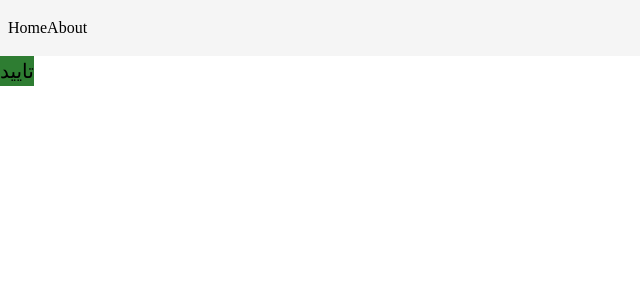
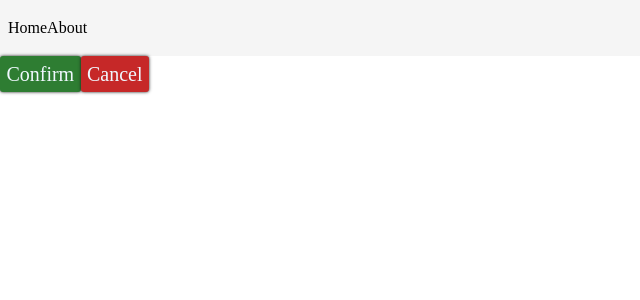
Before and after one commit to Alireza-WebDeveloper/Styled_Component, a React (Vite) app: page / in a window 1280 px wide. Shown: the top 300 px of the page, without its empty margins (0-640 px from the left). Built offline with nearby package versions, Linux system fonts and the light colour scheme.

Commit message:
Update FormButton

```diff
--- a/src/Components/Common/FormButton/index.tsx
+++ b/src/Components/Common/FormButton/index.tsx
@@ -5,30 +5,54 @@ import styled from "styled-components";
 interface FormButtonProps {
   children: React.ReactNode;
   type: "confirm" | "cancel";
+  size: "default" | "small" | "large";
+  onClick(): void;
 }
 
 // Styled component for FormButton
 const StyledFormButton = styled.button<FormButtonProps>`
   /* Conditions */
-
   background-color: ${(props) =>
     props.type === "confirm" ? "var(--green-800)" : "var(--red-800)"};
   font-size: var(--font-p2);
+
   &:hover {
     background-color: ${(props) =>
       props.type === "confirm" ? "var(--green-700)" : "var(--red-700)"};
   }
 
   /* Public */
-  padding: "0.3rem 0.6rem";
-  border-radius: "0.2rem";
-  color: "aliceblue";
-  text-transform: "capitalize";
-  transition: "all 0.3s ease-in";
+  padding: ${(props) => {
+    switch (props.size) {
+      case "default":
+        return "0.3rem 0.6rem";
+      case "small":
+        return "0.2rem 0.4rem";
+      case "large":
+        return "0.5rem 0.8rem";
+      default:
+        return "0.3rem 0.6rem";
+    }
+  }};
+
+  border-radius: 0.2rem;
+  color: aliceblue;
+  text-transform: capitalize;
+  transition: all 0.3s ease-in;
+  box-shadow: 0 0 0.2rem var(--primary-1000);
 `;
 
-const FormButton: React.FC<FormButtonProps> = ({ children, type }) => {
-  return <StyledFormButton type={type}>{children}</StyledFormButton>;
+const FormButton: React.FC<FormButtonProps> = ({
+  children,
+  type,
+  onClick,
+  size,
+}) => {
+  return (
+    <StyledFormButton size={size} onClick={onClick} type={type}>
+      {children}
+    </StyledFormButton>
+  );
 };
 
 export default FormButton;
--- a/src/Page/Home/index.tsx
+++ b/src/Page/Home/index.tsx
@@ -3,7 +3,20 @@ import FormButton from "../../Components/Common/FormButton";
 const Page = () => {
   return (
     <div className="flex gap-3 items-center">
-      <FormButton type="confirm">تایید</FormButton>
+      <FormButton
+        size="small"
+        onClick={() => alert("Confirm Form")}
+        type="confirm"
+      >
+        confirm
+      </FormButton>
+      <FormButton
+        size="small"
+        onClick={() => alert("Cancel Form")}
+        type="cancel"
+      >
+        cancel
+      </FormButton>
     </div>
   );
 };
```
